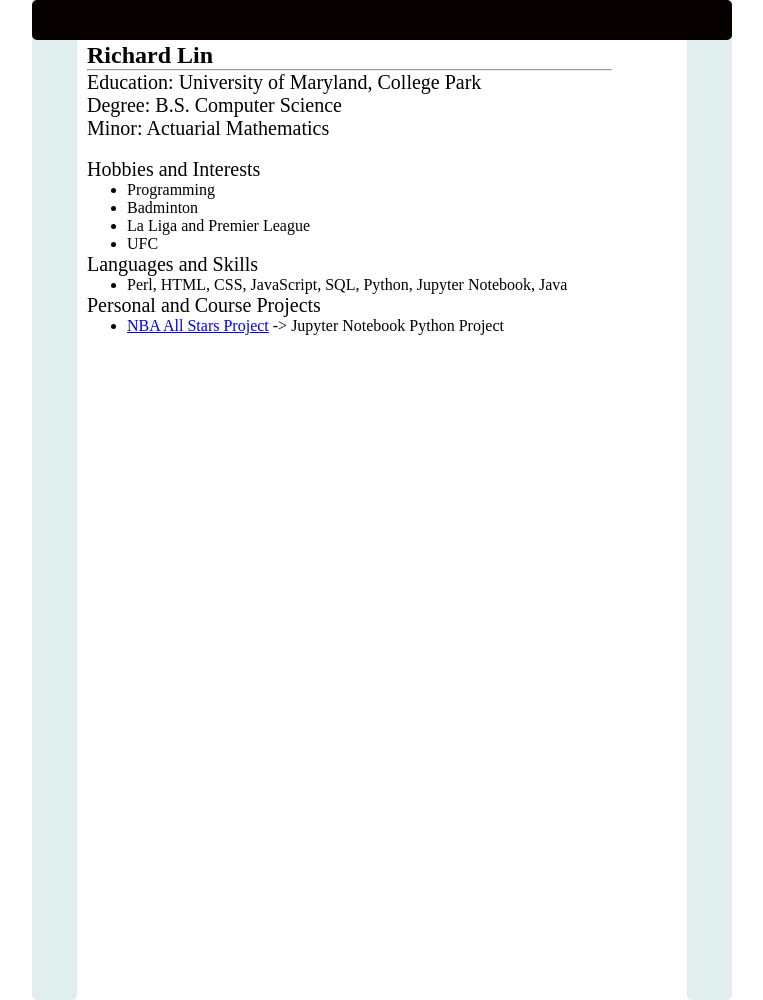
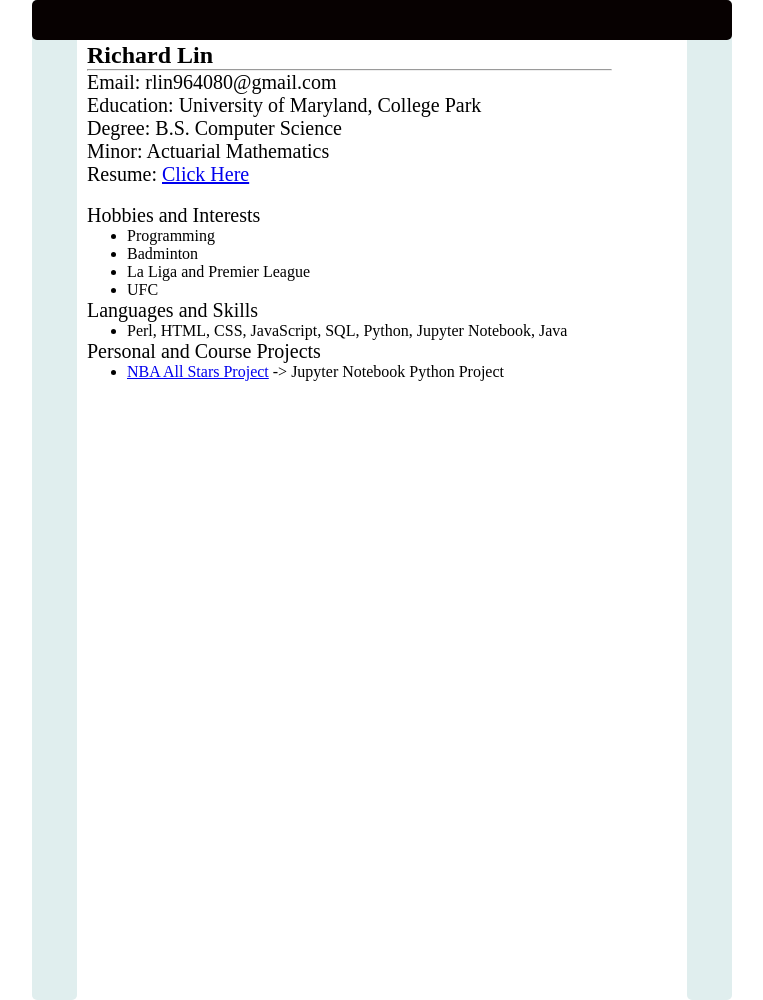
Before and after one commit to rlin964080/rlin964080.github.io, a plain HTML site: page index.html in a window 1280 px wide. Shown: the top 1000 px of the page, without its empty margins (258-1021 px from the left). Drawn offline with Linux system fonts and the light colour scheme.

Commit message:
Recent Commit

```diff
--- a/index.html
+++ b/index.html
@@ -11,11 +11,15 @@
   <h2>Richard Lin</h2>
   <hr />
   <p class="head">
+    Email: rlin964080@gmail.com</p>
+  <p class="head">
       Education: University of Maryland, College Park</p>
   <p class="head">
      Degree: B.S. Computer Science</p>
   <p class="head">
         Minor: Actuarial Mathematics</p>
+  <p class="head">
+    Resume: <a href="Resume with GPA.pdf">Click Here</a></p>
   <br>
   <p class="head">Hobbies and Interests</p>
   <ul>
```
Also changed, not shown: 1 other file.
